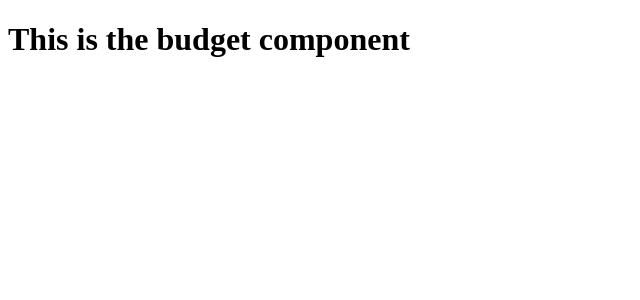
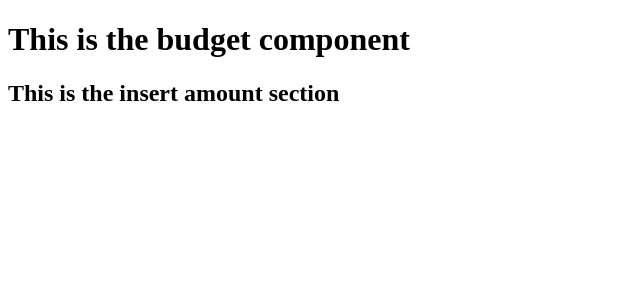
Before and after one commit to cRhettiarachchi/BudgetApp, an Angular app: page / in a window 1280 px wide. Shown: the top 300 px of the page, without its empty margins (0-640 px from the left). Built offline with nearby package versions, Linux system fonts and the light colour scheme.

Commit message:
some minor updates

```diff
--- /dev/null
+++ b/src/app/Budget-component/Insert-income/income-insert.component.html
@@ -0,0 +1 @@
+<h2>This is the insert amount section</h2>
--- a/src/app/app.component.html
+++ b/src/app/app.component.html
@@ -1 +1,2 @@
 <app-budget-total></app-budget-total>
+<app-insert-income></app-insert-income>
--- a/src/app/app.module.ts
+++ b/src/app/app.module.ts
@@ -4,11 +4,13 @@ import { NgModule } from '@angular/core';
 import { AppRoutingModule } from './app-routing.module';
 import { AppComponent } from './app.component';
 import { BudgetTotalComponent } from './Budget-component/Total/budget-total.component';
+import {IncomeInsertComponent} from './Budget-component/Insert-income/income-insert.component';
 
 @NgModule({
   declarations: [
     AppComponent,
-    BudgetTotalComponent
+    BudgetTotalComponent,
+    IncomeInsertComponent
   ],
   imports: [
     BrowserModule,
```
Also changed, not shown: src/app/Budget-component/Insert-income/income-insert.component.ts (+10 -0 lines), src/app/Budget-component/Insert-income/income-insert.component.css (added).
